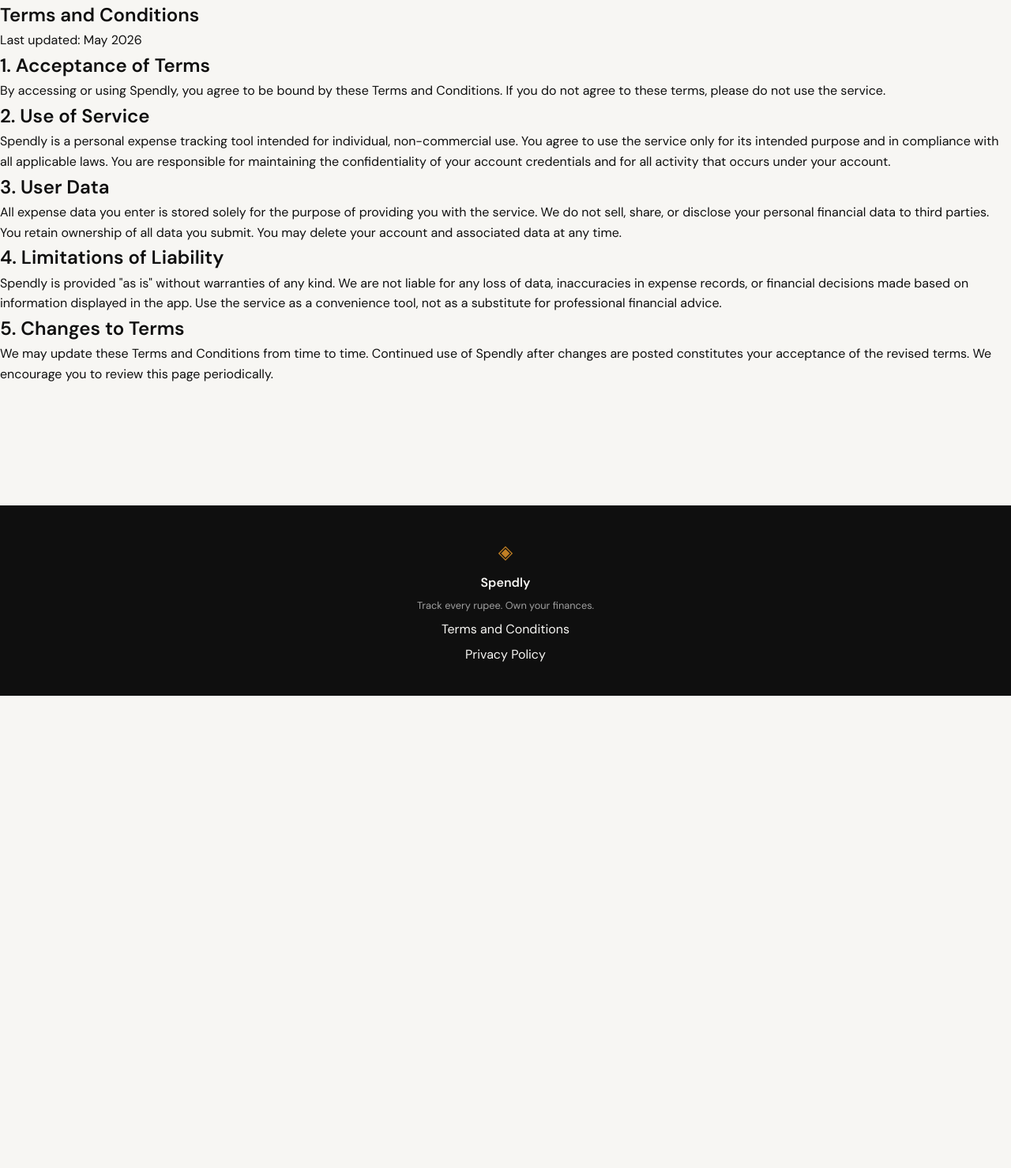
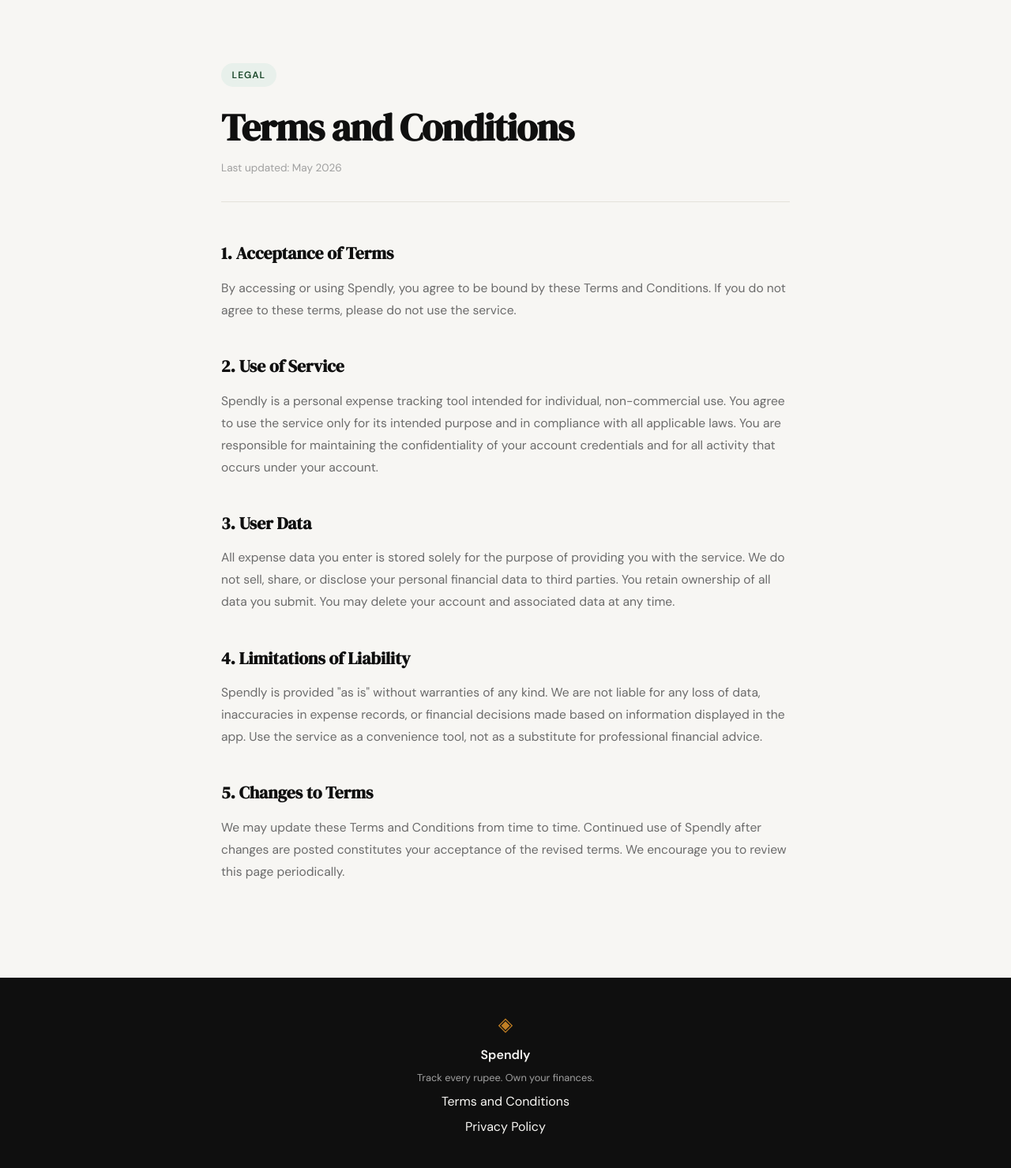
Before and after one commit to aniruddhvuduchild97/spendly, a Flask app: page /terms in a window 1280 px wide. Shown: the part 61-1540 px from the top of the page at 79% size. Before the commit the page ends 942 px from the top, so only its background shows below. Run offline with Flask 3, Linux system fonts and the light colour scheme.

Commit message:
beautified the terms html page

```diff
--- a/static/css/style.css
+++ b/static/css/style.css
@@ -508,6 +508,66 @@ a { color: inherit; text-decoration: none; }
 }
 
 /* ------------------------------------------------------------------ */
+/* Terms / Privacy pages                                               */
+/* ------------------------------------------------------------------ */
+
+.terms-page {
+    padding: 5rem 2rem;
+}
+
+.terms-inner {
+    max-width: 720px;
+    margin: 0 auto;
+}
+
+.terms-eyebrow {
+    display: inline-block;
+    background: var(--accent-light);
+    color: var(--accent);
+    font-size: 0.75rem;
+    font-weight: 600;
+    letter-spacing: 0.08em;
+    text-transform: uppercase;
+    padding: 0.35rem 0.85rem;
+    border-radius: 999px;
+    margin-bottom: 1.5rem;
+}
+
+.terms-title {
+    font-family: var(--font-display);
+    font-size: clamp(2rem, 4vw, 3rem);
+    line-height: 1.15;
+    letter-spacing: -0.02em;
+    color: var(--ink);
+    margin-bottom: 0.75rem;
+}
+
+.terms-meta {
+    font-size: 0.85rem;
+    color: var(--ink-faint);
+    margin-bottom: 3rem;
+    padding-bottom: 2rem;
+    border-bottom: 1px solid var(--border);
+}
+
+.terms-section {
+    margin-bottom: 2.5rem;
+}
+
+.terms-section h2 {
+    font-family: var(--font-display);
+    font-size: 1.35rem;
+    color: var(--ink);
+    margin-bottom: 0.75rem;
+}
+
+.terms-section p {
+    font-size: 0.975rem;
+    color: var(--ink-muted);
+    line-height: 1.8;
+}
+
+/* ------------------------------------------------------------------ */
 /* Responsive                                                          */
 /* ------------------------------------------------------------------ */
 
--- a/templates/terms.html
+++ b/templates/terms.html
@@ -6,6 +6,7 @@
 
 <section class="terms-page">
     <div class="terms-inner">
+        <div class="terms-eyebrow">Legal</div>
         <h1 class="terms-title">Terms and Conditions</h1>
         <p class="terms-meta">Last updated: May 2026</p>
 
```
Also changed, not shown: edit_prompts.txt (+3 -4 lines).
